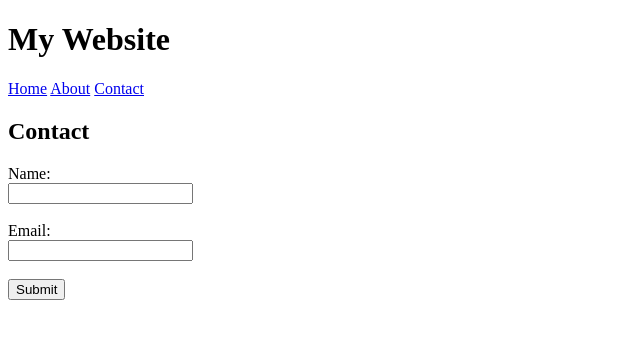
After one commit to jroth8/flask-templates-exercise, a Flask app: page /contact in a window 1280 px wide. The commit adds this page. Shown: the top 339 px of the page, without its empty margins (0-640 px from the left). Run offline with Flask 3, Linux system fonts and the light colour scheme; some libraries are stand-ins or nearby versions.

Commit message:
Contact and About Page
Added Contact form page and about page.
-fixed error in base.html page
-added route for contact.html

```diff
--- a/app.py
+++ b/app.py
@@ -12,5 +12,9 @@ def home():
 def about():
     return render_template("about.html")
 
+@app.route("/contact")
+def contact():
+    return render_template("contact.html")
+
 if __name__ == "__main__":
     app.run(debug=True)
--- a/templates/base.html
+++ b/templates/base.html
@@ -10,13 +10,13 @@
         <nav>
             <a href="{{ url_for('home') }}">Home</a>
             <a href="{{ url_for('about') }}">About</a>
+			<a href="{{ url_for('contact') }}">Contact</a>
         </nav>
     </header>
     <main>
         {% block content %}{% endblock %}
     </main>
     <footer>
-        <p>Footer content here</p>
     </footer>
 </body>
 </html>
--- /dev/null
+++ b/templates/contact.html
@@ -0,0 +1,15 @@
+{% extends "base.html" %}
+
+{% block title %}Contact - My Site{% endblock %}
+
+{% block content %}
+<h2>Contact</h2>
+<form method="POST" action="/contact">
+    <label for="name">Name:</label><br>
+    <input type="text" id="name" name="name" required><br><br>
+
+    <label for="email">Email:</label><br>
+    <input type="email" id="email" name="email" required><br><br>
+
+    <button type="submit">Submit</button>
+{% endblock %}
```
Also changed, not shown: templates/about.html (added, +8 -0 lines).
